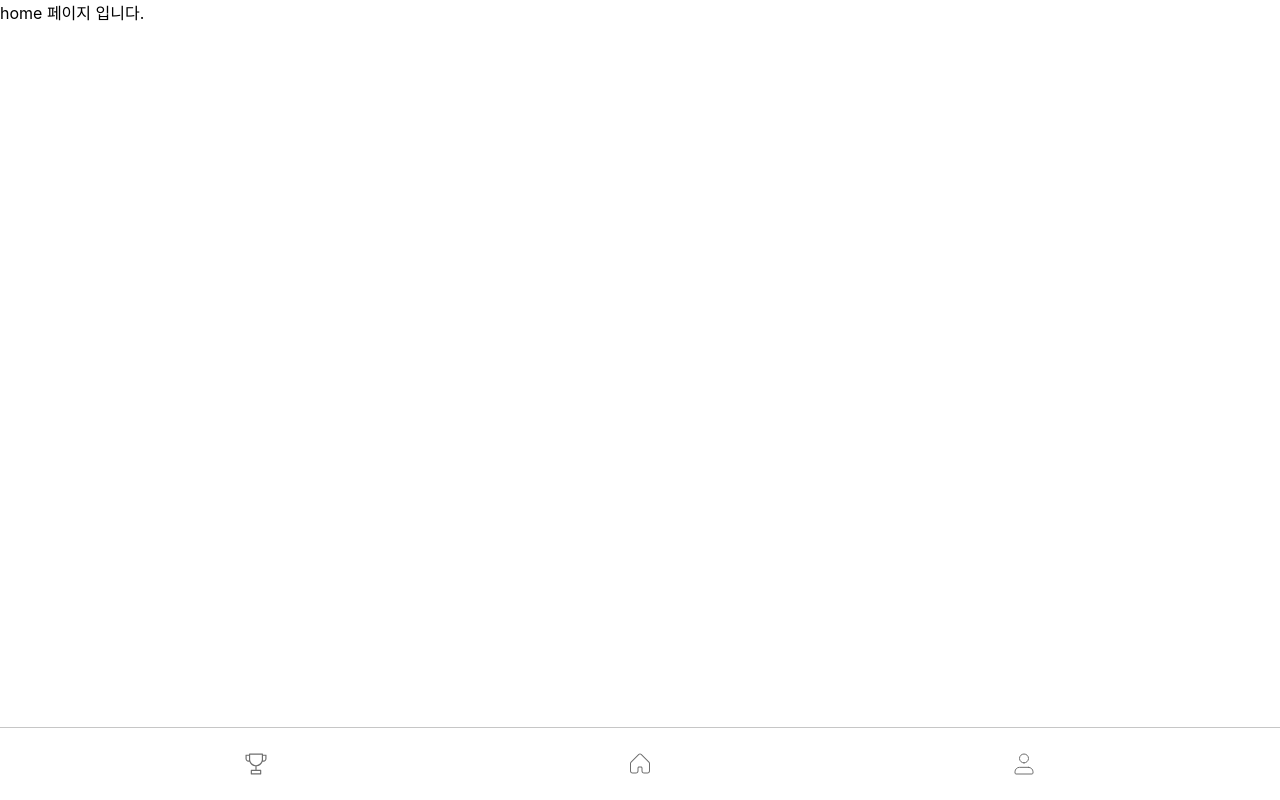
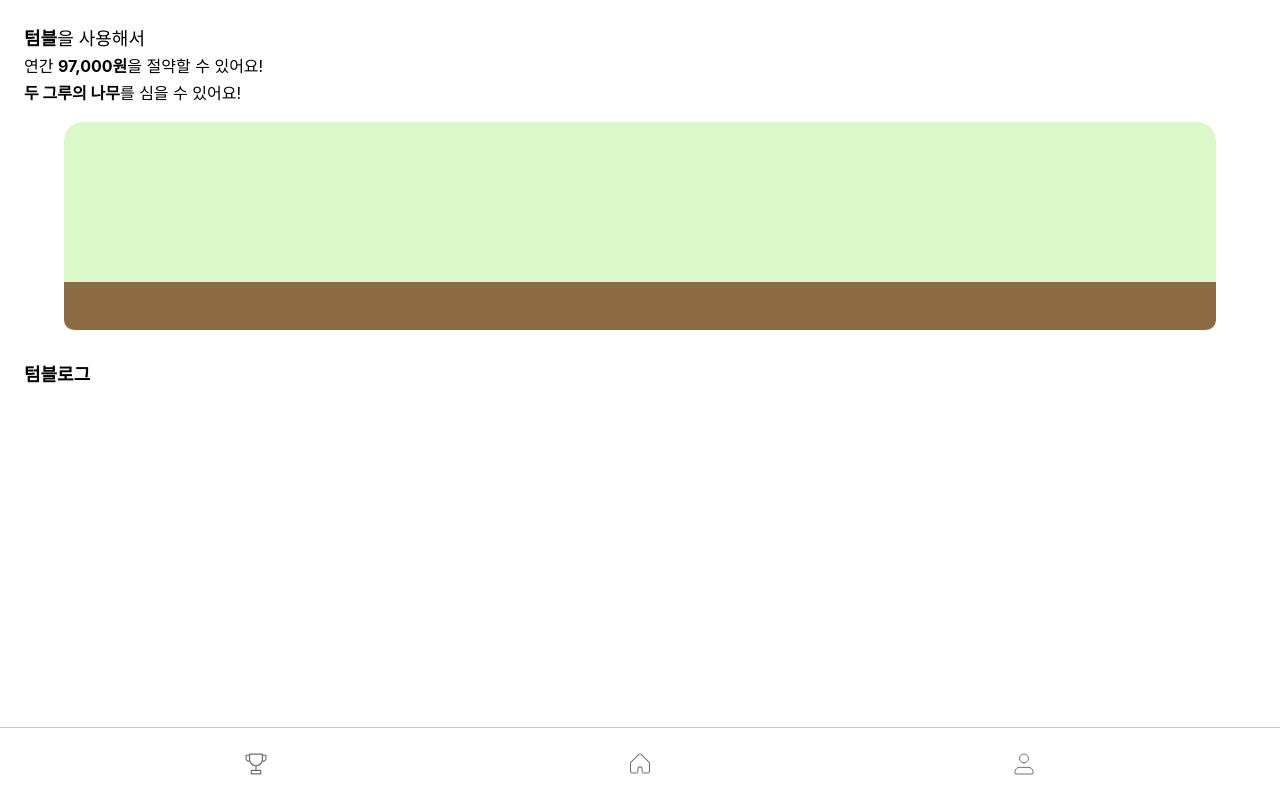
Before and after one commit to GDSC-snowflowerthon/Tumblog-team09-web, a React (Create React App) app: page / in a window 1280 px wide. Built offline with nearby package versions, Linux system fonts and the light colour scheme.

Commit message:
feat: 그림 컴포넌트 완성

```diff
--- a/src/pages/Home.jsx
+++ b/src/pages/Home.jsx
@@ -1,12 +1,76 @@
-import React from "react";
 import { Container, PageContainer } from "../styles/PageLayout";
+import styled from "styled-components";
 
 const Home = () => {
   return (
     <PageContainer>
-      <Container>home 페이지 입니다. </Container>
+      <Container style={{ padding: "1.5rem" }}>
+        <ContextBox>
+          <BigText>
+            <b>텀블</b>을 사용해서
+          </BigText>
+          <SmallText>
+            연간 <b>97,000원</b>을 절약할 수 있어요!
+          </SmallText>
+          <SmallText>
+            <b>두 그루의 나무</b>를 심을 수 있어요!
+          </SmallText>
+        </ContextBox>
+        <TreesBox>
+          <TreeSkyBox></TreeSkyBox>
+          <TreeGroundBox></TreeGroundBox>
+        </TreesBox>
+
+        <CalendarBox>
+          <CalendarText>텀블로그</CalendarText>
+        </CalendarBox>
+      </Container>
     </PageContainer>
   );
 };
 
+const ContextBox = styled.div`
+  margin-bottom: 18px;
+`;
+
+const BigText = styled.div`
+  font-size: 18px;
+`;
+
+const SmallText = styled.div`
+  margin-top: 0.2rem;
+`;
+
+const TreesBox = styled.div`
+  margin-top: 15px;
+  display: flex;
+  flex-direction: column;
+  justify-content: center;
+  margin: auto;
+`;
+
+const TreeSkyBox = styled.div`
+  width: 90vw;
+  height: 10rem;
+  border-radius: 19px 19px 0 0;
+  background: #dbf9c8;
+`;
+
+const TreeGroundBox = styled.div`
+  width: 90vw;
+  height: 3rem;
+
+  border-radius: 0px 0px 10px 10px;
+  background: #8d6b42;
+`;
+
+const CalendarBox = styled.div`
+  margin-top: 30px;
+`;
+
+const CalendarText = styled.div`
+  font-size: 18px;
+  font-weight: bold;
+`;
+
 export default Home;
```
